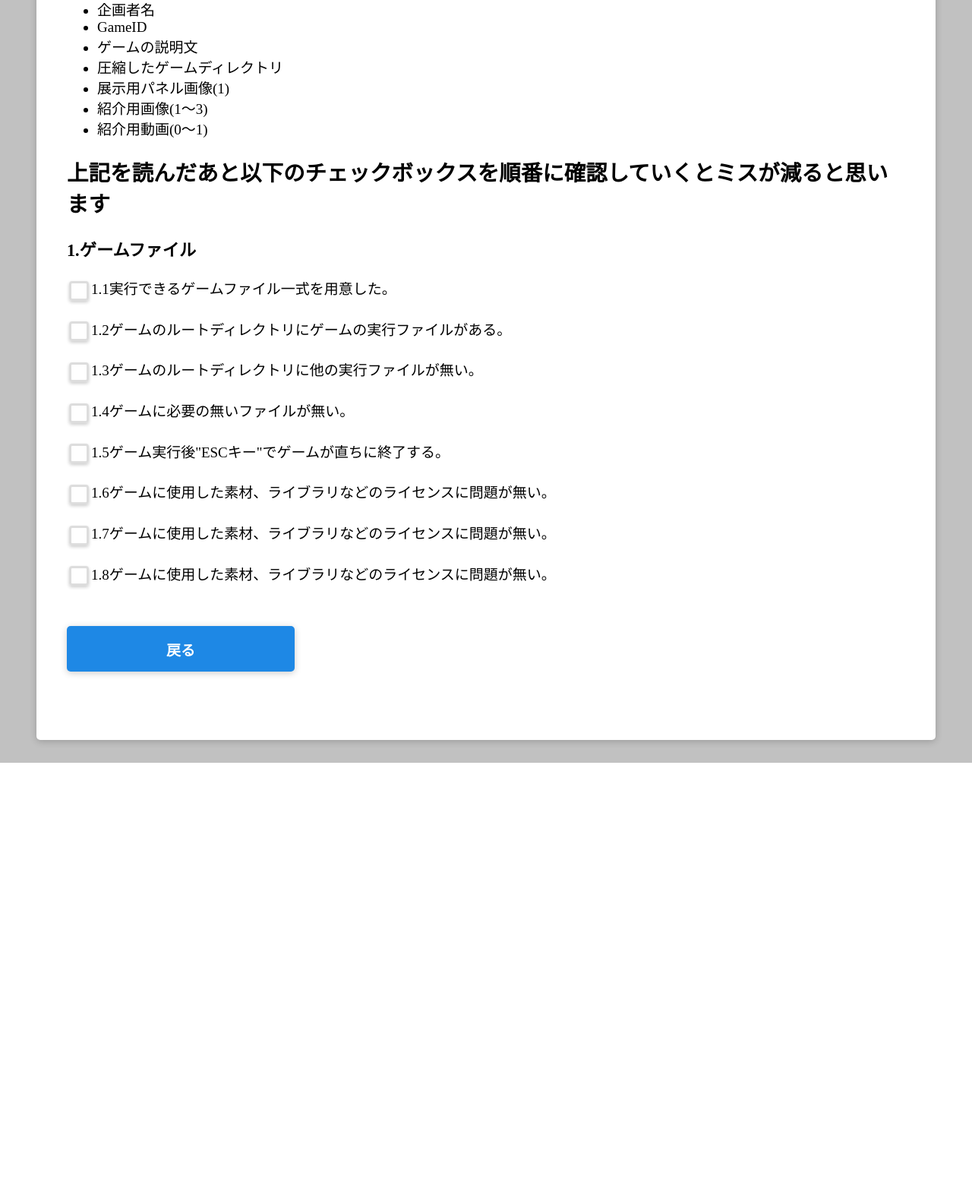
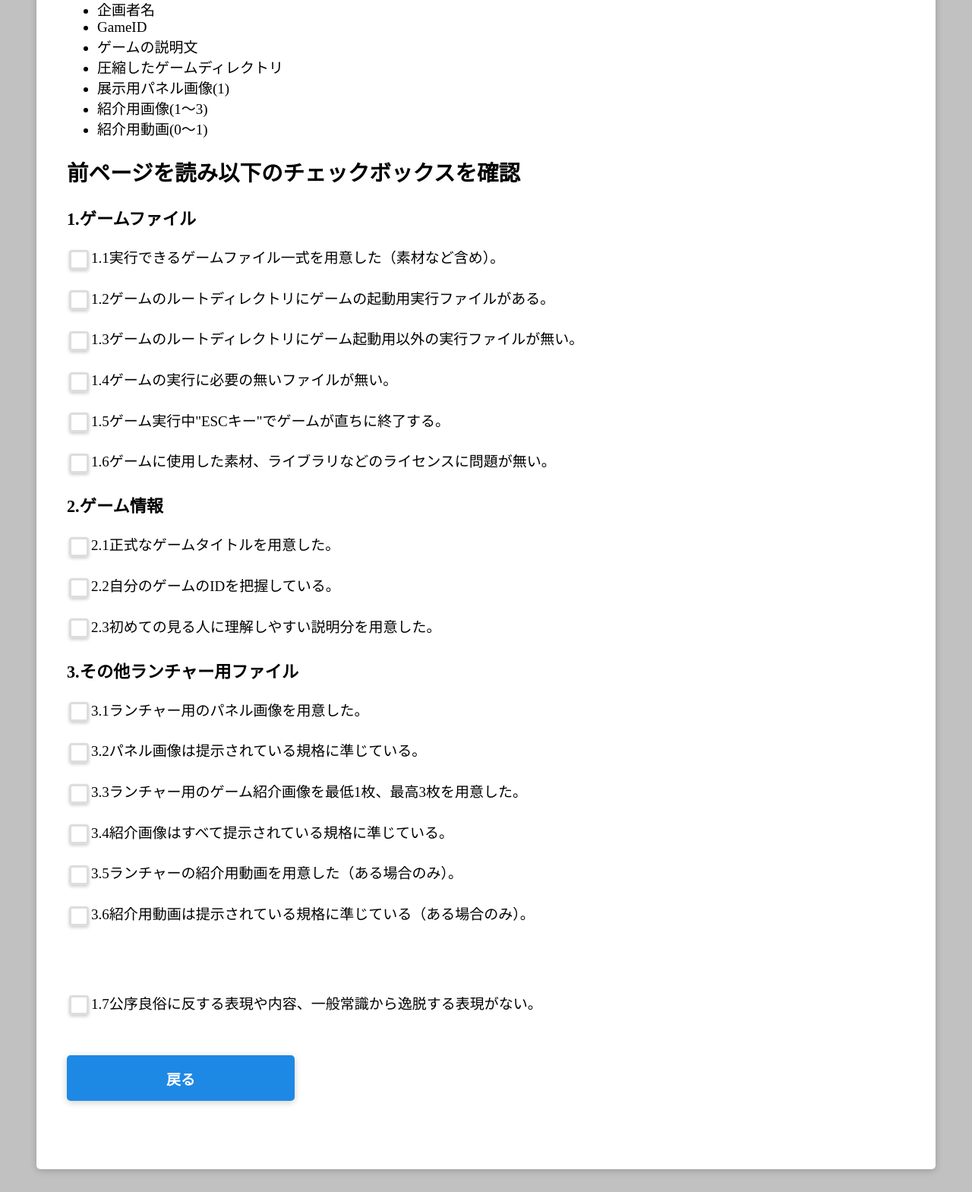
Before and after one commit to su-u/SofmeGameRegister-, a Django app: page /confirmation in a window 1280 px wide. Shown: the part 249-1818 px from the top of the page at 76% size. Before the commit the page ends 1253 px from the top, so only its background shows below. Run offline with Django 3.2, Linux system fonts and the light colour scheme.

Commit message:
update lp & confi pages

```diff
--- a/SofmeGameRegister/gameregister/templates/gameregister/confirmation.html
+++ b/SofmeGameRegister/gameregister/templates/gameregister/confirmation.html
@@ -21,43 +21,81 @@
                     <li>紹介用画像(1～3)</li>
                     <li>紹介用動画(0～1)</li>
                 </ul>
-                <h2>上記を読んだあと以下のチェックボックスを順番に確認していくとミスが減ると思います</h2>
+                <h2>前ページを読み以下のチェックボックスを確認</h2>
                 <h3>1.ゲームファイル</h3>
                 <div class="fieldWrapper">
                     <input id="check_1-1" name="check_1-1" type="checkbox">
-                    <label for="check_1-1">1.1実行できるゲームファイル一式を用意した。</label>
+                    <label for="check_1-1">1.1実行できるゲームファイル一式を用意した（素材など含め）。</label>
                 </div>
                 <div class="fieldWrapper">
                     <input id="check_1-2" name="check_1-2" type="checkbox">
-                    <label for="check_1-2">1.2ゲームのルートディレクトリにゲームの実行ファイルがある。</label>
+                    <label for="check_1-2">1.2ゲームのルートディレクトリにゲームの起動用実行ファイルがある。</label>
                 </div>
                 <div class="fieldWrapper">
                     <input id="check_1-3" name="check_1-3" type="checkbox">
-                    <label for="check_1-3">1.3ゲームのルートディレクトリに他の実行ファイルが無い。</label>
+                    <label for="check_1-3">1.3ゲームのルートディレクトリにゲーム起動用以外の実行ファイルが無い。</label>
                 </div>
                 <div class="fieldWrapper">
                     <input id="check_1-4" name="check_1-4" type="checkbox">
-                    <label for="check_1-4">1.4ゲームに必要の無いファイルが無い。</label>
+                    <label for="check_1-4">1.4ゲームの実行に必要の無いファイルが無い。</label>
                 </div>
                 <div class="fieldWrapper">
                     <input id="check_1-5" name="check_1-5" type="checkbox">
-                    <label for="check_1-5">1.5ゲーム実行後"ESCキー"でゲームが直ちに終了する。</label>
+                    <label for="check_1-5">1.5ゲーム実行中"ESCキー"でゲームが直ちに終了する。</label>
                 </div>
                 <div class="fieldWrapper">
                     <input id="check_1-6" name="check_1-6" type="checkbox">
                     <label for="check_1-6">1.6ゲームに使用した素材、ライブラリなどのライセンスに問題が無い。</label>
                 </div>
+
+                <h3>2.ゲーム情報</h3>
+                <div class="fieldWrapper">
+                    <input id="check_2-1" name="check_2-1" type="checkbox">
+                    <label for="check_2-1">2.1正式なゲームタイトルを用意した。</label>
+                </div>
+                <div class="fieldWrapper">
+                    <input id="check_2-2" name="check_2-2" type="checkbox">
+                    <label for="check_2-2">2.2自分のゲームのIDを把握している。</label>
+                </div>
+                <div class="fieldWrapper">
+                    <input id="check_2-3" name="check_2-3" type="checkbox">
+                    <label for="check_2-3">2.3初めての見る人に理解しやすい説明分を用意した。</label>
+                </div>
+
+                <h3>3.その他ランチャー用ファイル</h3>
+                <div class="fieldWrapper">
+                    <input id="check_3-1" name="check_3-1" type="checkbox">
+                    <label for="check_3-1">3.1ランチャー用のパネル画像を用意した。</label>
+                </div>
+                <div class="fieldWrapper">
+                    <input id="check_3-2" name="check_3-2" type="checkbox">
+                    <label for="check_3-2">3.2パネル画像は提示されている規格に準じている。</label>
+                </div>
+                <div class="fieldWrapper">
+                    <input id="check_3-3" name="check_3-3" type="checkbox">
+                    <label for="check_3-3">3.3ランチャー用のゲーム紹介画像を最低1枚、最高3枚を用意した。</label>
+                </div>
+                <div class="fieldWrapper">
+                    <input id="check_3-4" name="check_3-4" type="checkbox">
+                    <label for="check_3-4">3.4紹介画像はすべて提示されている規格に準じている。</label>
+                </div>
+                <div class="fieldWrapper">
+                    <input id="check_3-5" name="check_3-5" type="checkbox">
+                    <label for="check_3-5">3.5ランチャーの紹介用動画を用意した（ある場合のみ）。</label>
+                </div>
+                <div class="fieldWrapper">
+                    <input id="check_3-6" name="check_3-6" type="checkbox">
+                    <label for="check_3-6">3.6紹介用動画は提示されている規格に準じている（ある場合のみ）。</label>
+                </div>
+
+                <br /><br />
                 <div class="fieldWrapper">
                     <input id="check_1-7" name="check_1-7" type="checkbox">
-                    <label for="check_1-7">1.7ゲームに使用した素材、ライブラリなどのライセンスに問題が無い。</label>
+                    <label for="check_1-7">1.7公序良俗に反する表現や内容、一般常識から逸脱する表現がない。</label>
                 </div>
-                <div class="fieldWrapper">
-                    <input id="check_1-8" name="check_1-8" type="checkbox">
-                    <label for="check_1-8">1.8ゲームに使用した素材、ライブラリなどのライセンスに問題が無い。</label>
+                <div class="lp-button">
+                    <button class="button" onClick="location.href='/'">戻る</button>
                 </div>
-            </div>
-            <div class="lp-button">
-                <button class="button" onClick="location.href='/'">戻る</button>
             </div>
         </div>
     </div>
```
Also changed, not shown: SofmeGameRegister/gameregister/templates/gameregister/lp.html (+4 -3 lines).
